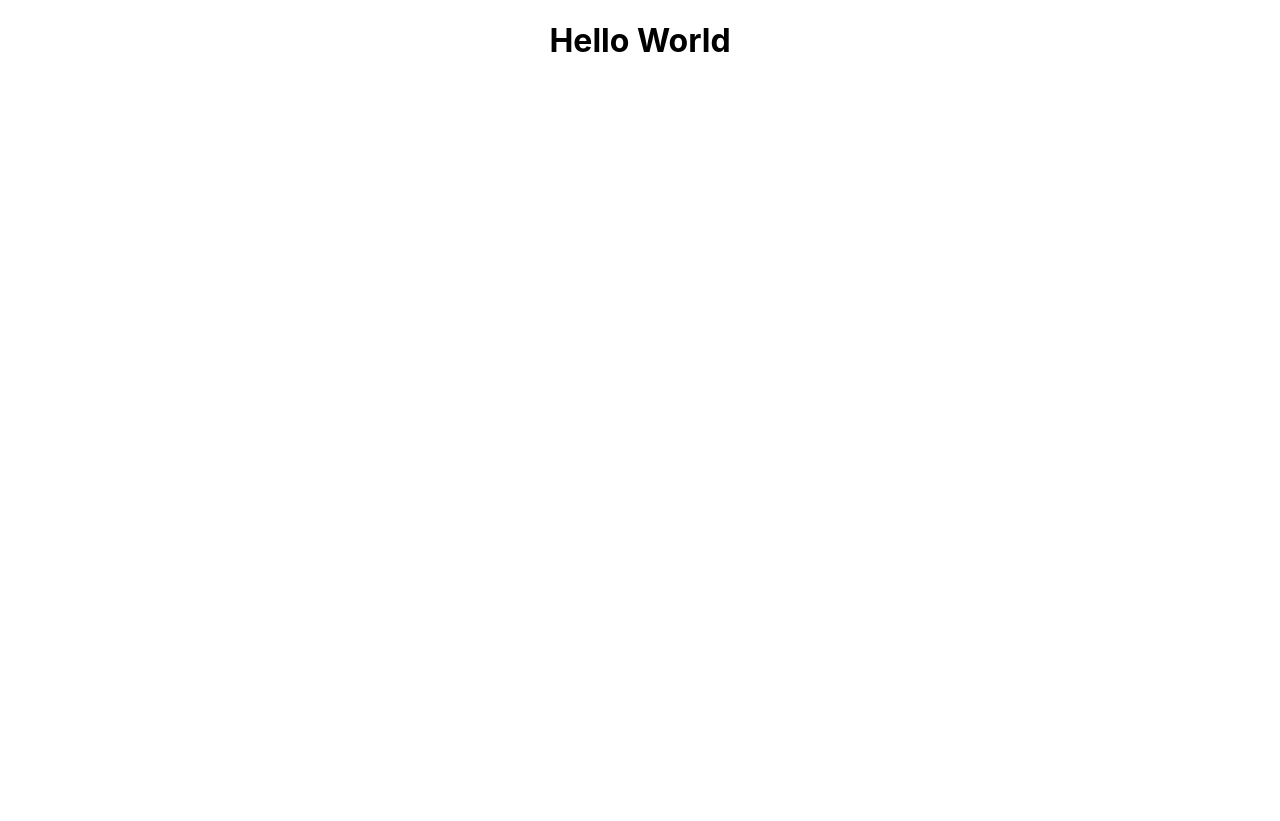
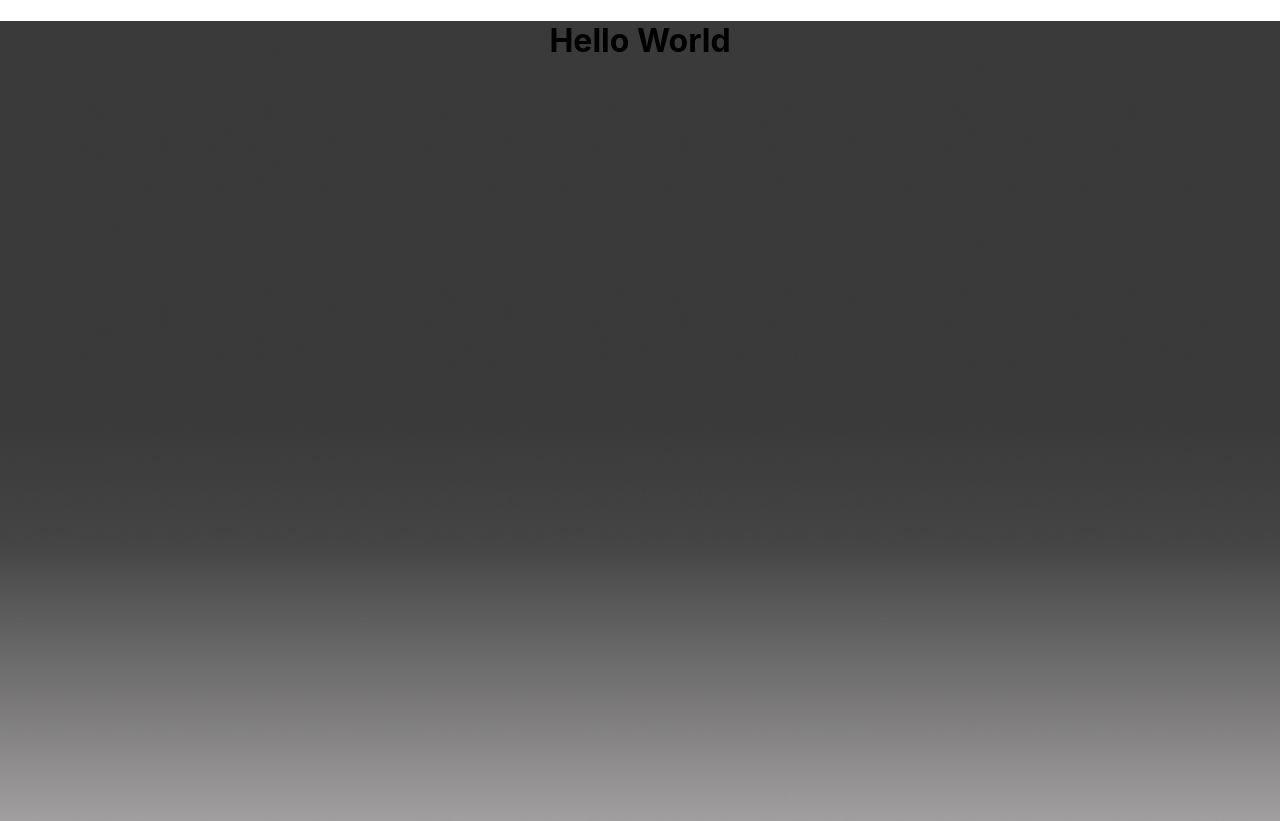
Before and after one commit to jdWilU/Personal-Portfolio, a React (Create React App) app: page / in a window 1280 px wide. Before the commit the page ends 800 px from the top, so only its background shows below. Built offline with nearby package versions, Linux system fonts and the light colour scheme.

Commit message:
Minor styling changes

```diff
--- a/src/App.css
+++ b/src/App.css
@@ -1,3 +1,12 @@
 .App {
   text-align: center;
 }
+
+.background-containter{
+  background-image: url('./images/background.png');
+  background-size: cover;
+  background-position: center;
+  background-repeat: no-repeat;
+  min-height: 100vh;
+  width: 100%;
+}
--- a/src/App.js
+++ b/src/App.js
@@ -4,7 +4,9 @@
 function App() {
   return (
     <div className="App">
-      <h1>Hello World</h1>
+      <div className='background-containter'>
+        <h1>Hello World</h1>
+        </div>
     </div>
   );
 }
```
